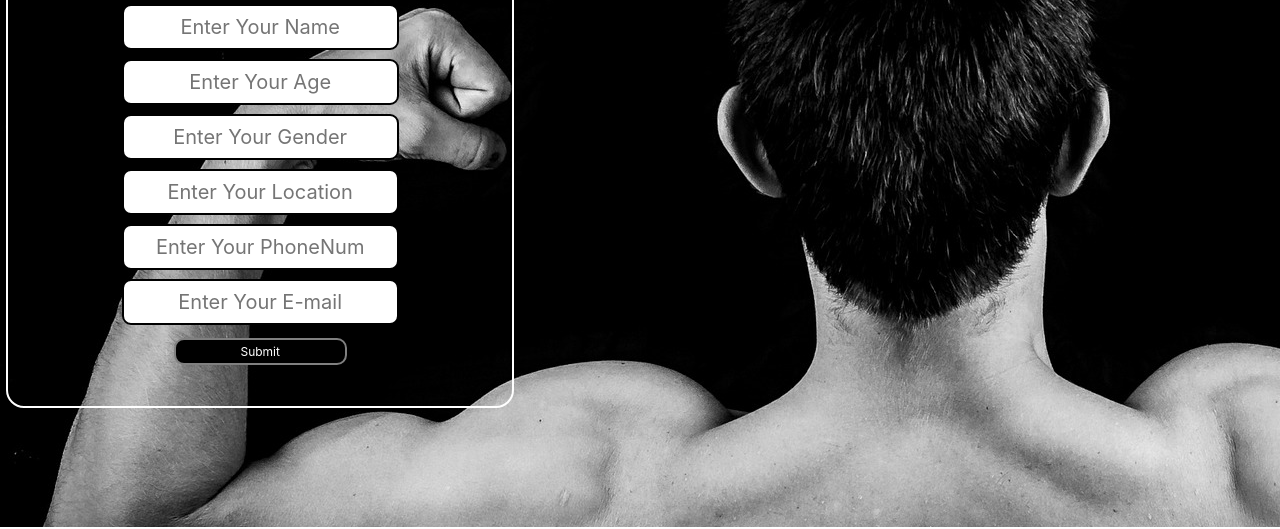
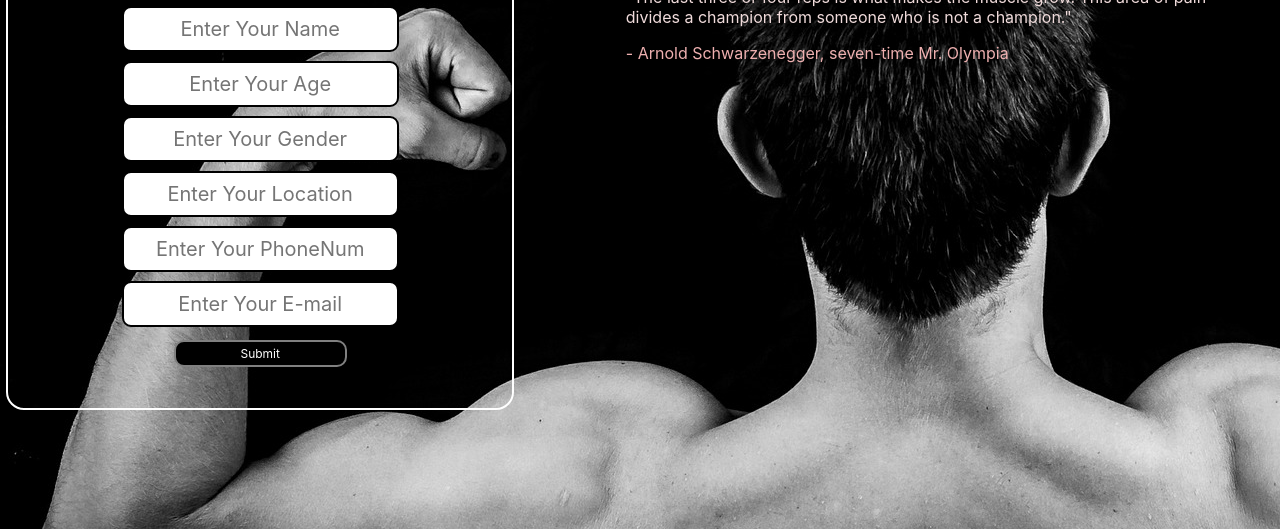
Before and after one commit to Xavek/myweb, a plain HTML site: page index.html in a window 1280 px wide. Shown: the part 301-830 px from the top of the page. Drawn offline with Linux system fonts and the light colour scheme.

Commit message:
adding feature

```diff
--- a/index.html
+++ b/index.html
@@ -1,11 +1,13 @@
 <!DOCTYPE html>
 <html lang="en">
+
 <head>
   <meta charset="UTF-8">
   <meta name="viewport" content="width=device-width, initial-scale=1.0">
   <title>Body Fitness</title>
   <link rel="stylesheet" href="style.css">
 </head>
+
 <body>
   <header class="header">
     <!-- left box for logo -->
@@ -55,6 +57,14 @@
       <button class="btn">Submit</button>
     </form>
   </div>
+  <div class="quote">
+    <p>"The last three or four reps is what makes the muscle grow. This area of pain divides a champion from someone who
+      is not a champion."</p>
+    <p class="person">
+      - Arnold Schwarzenegger, seven-time Mr. Olympia
+    </p>
+  </div>
 
 </body>
+
 </html>
--- a/style.css
+++ b/style.css
@@ -86,6 +86,7 @@ body{
 
 .container h1{
   text-align: center;
+  font-family: -apple-system, BlinkMacSystemFont, 'Segoe UI', Roboto, Oxygen, Ubuntu, Cantarell, 'Open Sans', 'Helvetica Neue', sans-serif;
 }
 
 .container .btn{
@@ -93,3 +94,17 @@ body{
   width: 41%;
   margin: 13px auto;
 }
+.quote{
+  display: inline-block;
+  position: absolute;
+  right: 27px;
+  top: 272px;
+  width: 49%;
+  color: rgb(240, 219, 219);
+  font-family: -apple-system, BlinkMacSystemFont, 'Segoe UI', Roboto, Oxygen, Ubuntu, Cantarell, 'Open Sans', 'Helvetica Neue', sans-serif;
+
+}
+.quote .person{
+  color: rgb(238, 176, 176);
+
+}
```
